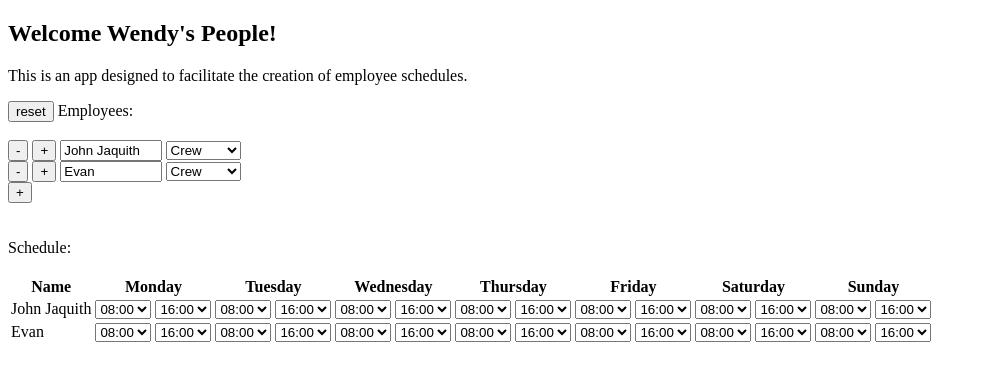
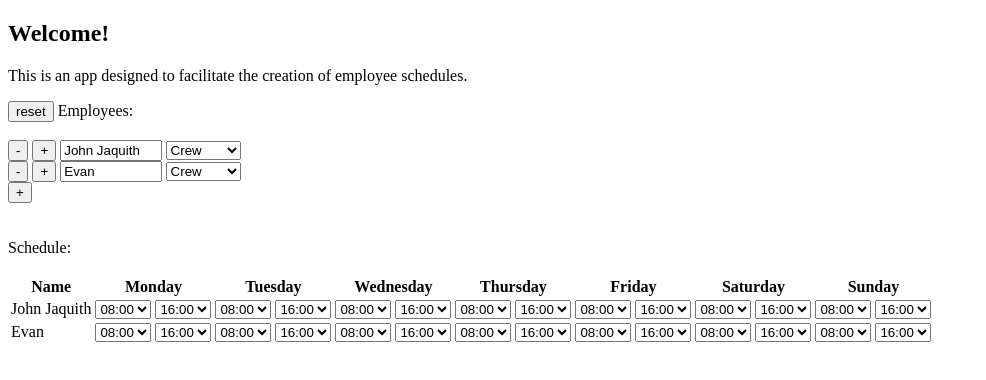
Before and after one commit to Japesjake/schedulewendys.svelte, a SvelteKit app: page / in a window 1280 px wide. Shown: the top 380 px of the page, without its empty margins (0-986 px from the left). Built offline with nearby package versions, Linux system fonts and the light colour scheme.

Commit message:
removed Wendys from greet message

```diff
--- a/src/routes/+layout.svelte
+++ b/src/routes/+layout.svelte
@@ -1,5 +1,5 @@
 <nav>
-    <h1>Welcome Wendy's People!</h1>
+    <h1>Welcome!</h1>
     <p>This is an app designed to facilitate the creation of employee schedules.</p>
 </nav>
 <slot />
```
